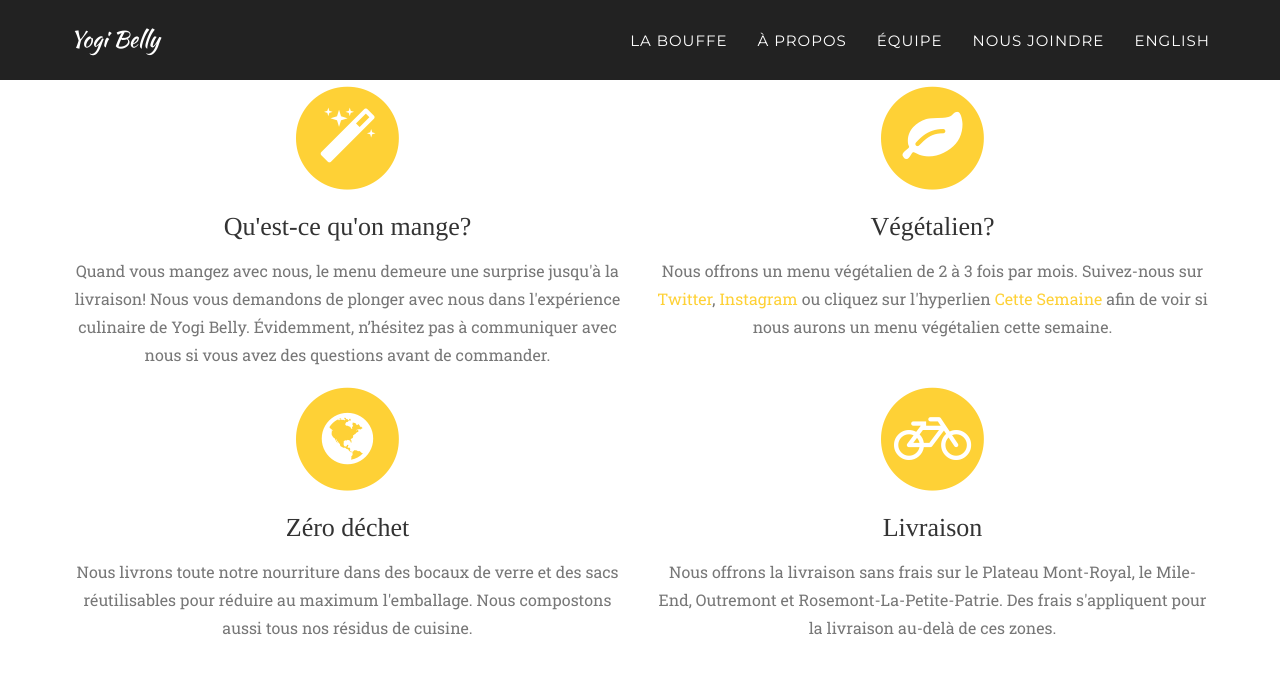
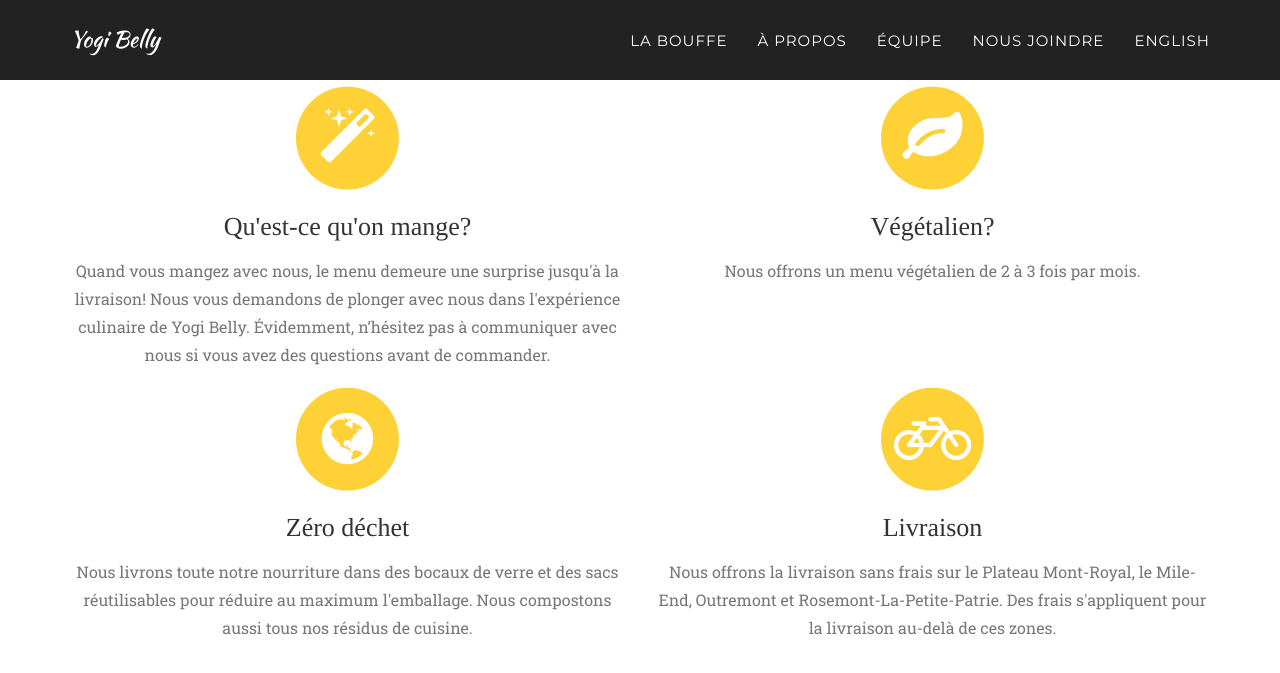
Before and after one commit to yogibelly/fr, a Jekyll site: the page built from index.html, in a window 1280 px wide and 900 px high, scrolled down 1419 px. Shown: the top 673 px of the window. Built offline with Jekyll 4.4.1, drawn with Linux system fonts in a browser that asks for light colours; nearby versions of some CDN libraries; some web fonts are replaced.

Commit message:
updated info

```diff
--- a/_includes/services.html
+++ b/_includes/services.html
@@ -41,7 +41,7 @@
                     <i class="fa fa-leaf fa-stack-1x fa-inverse"></i>
                 </span>
                 <h4 class="service-heading">Végétalien?</h4>
-                <p class="text-muted">Nous offrons un menu végétalien de 2 à 3 fois par mois. Suivez-nous sur <a href="https://twitter.com/yogi_belly">Twitter</a>, <a href="https://www.instagram.com/yogi_belly/">Instagram</a> ou cliquez sur l'hyperlien <a href="#portfolio">Cette Semaine</a> afin de voir si nous aurons un menu végétalien cette semaine.
+                <p class="text-muted">Nous offrons un menu végétalien de 2 à 3 fois par mois. <!--Suivez-nous sur <a href="https://twitter.com/yogi_belly">Twitter</a>, <a href="https://www.instagram.com/yogi_belly/">Instagram</a> ou cliquez sur l'hyperlien <a href="#portfolio">Cette Semaine</a> afin de voir si nous aurons un menu végétalien cette semaine.-->
                 </div>
             </div>
 
```
Also changed, not shown: img/header-bg-old.jpg (deleted), 1 other file.
